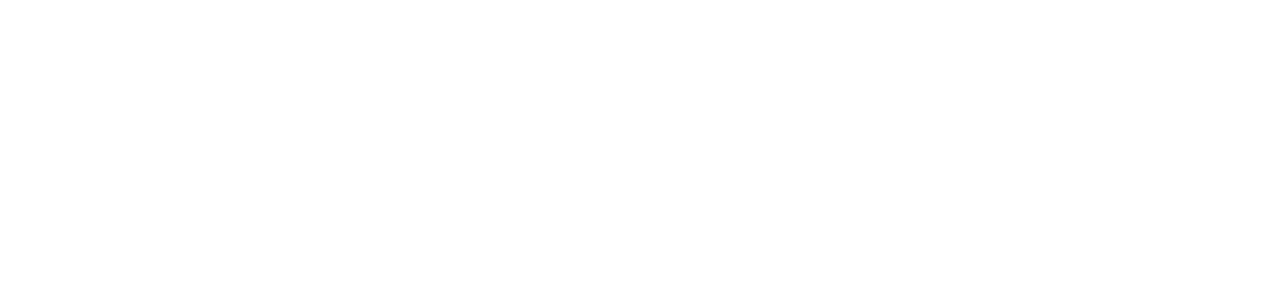
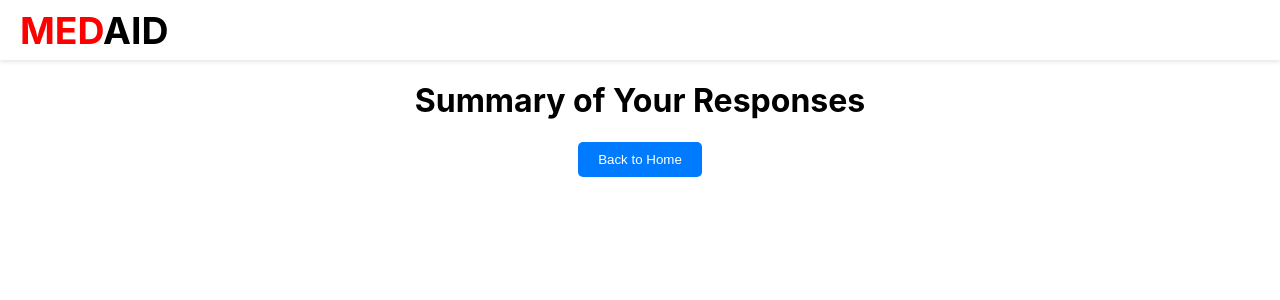
Before and after one commit to AzmayenSabil/Medaid-Assistant-App-Python-React, a React (Create React App) app in the folder client/: page /summary in a window 1280 px wide. Before the commit this address had no page. Shown: the top 300 px of the page. Built offline with nearby package versions, Linux system fonts and the light colour scheme; the HTML template or start-up script is replaced by a standard one.

Commit message:
working on summary

```diff
--- a/client/package.json
+++ b/client/package.json
@@ -9,7 +9,7 @@
     "axios": "^1.6.0",
     "react": "^18.2.0",
     "react-dom": "^18.2.0",
-    "react-router-dom": "^6.10.0",
+    "react-router-dom": "^6.23.1",
     "react-scripts": "5.0.1",
     "web-vitals": "^2.1.4"
   },
--- a/client/src/App.js
+++ b/client/src/App.js
@@ -6,6 +6,7 @@ import Form from './components/form/Form';
 import ChiefComplaint from './components/chiefComplaint/ChiefComplaint';
 // import QuestioningLayout from './components/questionGen/QuestioningLayout';
 import QuestioningLayoutModified from './components/questionGen/QuestioningLayoutModified';
+import Summary from './components/summary/Summary'
 
 import FamilyHistory from './components/familyHistory/FamilyHistory';
 
@@ -20,6 +21,7 @@ function App() {
           {/* <Route exact path="/questions" element={<QuestioningLayout />} /> */}
           <Route exact path="/questions" element={<QuestioningLayoutModified />} />
           <Route exact path="/familyHistory" element={<FamilyHistory />} />
+          <Route exact path="/summary" element={<Summary />} />
         </Routes>
       </BrowserRouter>
     </div>
--- a/client/src/components/questionGen/QuestioningLayoutModified.jsx
+++ b/client/src/components/questionGen/QuestioningLayoutModified.jsx
@@ -1,20 +1,24 @@
 import React, { useState, useEffect } from "react";
 import axios from "axios";
+import { useNavigate } from "react-router-dom";
 import Navbar from "../navbar/Navbar.jsx"; // Import the Navbar component
 import "./styles/questioningLayout.css"; // Import the CSS file for styling
 
 const QuestioningLayout = () => {
   const [questions, setQuestions] = useState([]);
   const [currentQuestionIndex, setCurrentQuestionIndex] = useState(0);
-  const [answers, setAnswers] = useState([]);
+  const navigate = useNavigate();
 
   useEffect(() => {
     const fetchData = async () => {
       try {
         const response = await axios.get("http://localhost:5000/questions");
-        setQuestions(response.data);
-        console.log(response.data)
-        setAnswers(new Array(response.data.length).fill(""));
+        setQuestions(
+          response.data.map((question) => ({
+            ...question,
+            response: "",
+          }))
+        );
       } catch (error) {
         console.error("Error:", error);
       }
@@ -32,28 +36,24 @@ const QuestioningLayout = () => {
   };
 
   const handleSaveAnswer = (event) => {
-    const updatedAnswers = [...answers];
-    updatedAnswers[currentQuestionIndex] = event.target.value;
-    setAnswers(updatedAnswers);
+    const updatedQuestions = [...questions];
+    updatedQuestions[currentQuestionIndex].response = event.target.value;
+    setQuestions(updatedQuestions);
+    console.log("Updated Questions:", updatedQuestions);
   };
 
   const handleFinish = () => {
-    console.log("Answers:", answers);
+    navigate("/summary", { state: { questions } });
   };
 
   return (
     <div>
       <Navbar /> {/* Render the Navbar component */}
       <div className="center-container">
-        {" "}
-        {/* Center the question container */}
         <div className="container">
           <h1 className="header">Question {currentQuestionIndex + 1}</h1>
           {questions.length > 0 && (
             <div className="question-box">
-              {/* <h2 className="question-title">
-                Question {currentQuestionIndex + 1}
-              </h2> */}
               <h3 className="question-text">
                 {questions[currentQuestionIndex].text}
               </h3>
@@ -64,6 +64,9 @@ const QuestioningLayout = () => {
                       type="radio"
                       name={`answer-${currentQuestionIndex}`}
                       value="Yes"
+                      checked={
+                        questions[currentQuestionIndex].response === "Yes"
+                      }
                       onChange={handleSaveAnswer}
                     />
                     <span className="question-radio-label">Yes</span>
@@ -73,6 +76,9 @@ const QuestioningLayout = () => {
                       type="radio"
                       name={`answer-${currentQuestionIndex}`}
                       value="No"
+                      checked={
+                        questions[currentQuestionIndex].response === "No"
+                      }
                       onChange={handleSaveAnswer}
                     />
                     <span className="question-radio-label">No</span>
@@ -87,6 +93,9 @@ const QuestioningLayout = () => {
                           type="radio"
                           name={`answer-${currentQuestionIndex}`}
                           value={answer}
+                          checked={
+                            questions[currentQuestionIndex].response === answer
+                          }
                           onChange={handleSaveAnswer}
                         />
                         <span className="question-radio-label">{answer}</span>
@@ -99,7 +108,7 @@ const QuestioningLayout = () => {
                   type="text"
                   placeholder="Type your answer here"
                   className="question-input"
-                  value={answers[currentQuestionIndex]}
+                  value={questions[currentQuestionIndex].response}
                   onChange={handleSaveAnswer}
                 />
               )}
--- /dev/null
+++ b/client/src/components/summary/Summary.jsx
@@ -0,0 +1,36 @@
+import React from "react";
+import { useLocation, useNavigate } from "react-router-dom";
+import Navbar from "../navbar/Navbar.jsx"; // Import the Navbar component
+
+
+const Summary = () => {
+  const location = useLocation();
+  const navigate = useNavigate();
+  const { questions } = location.state || { questions: [] };
+
+  const handleBackToHome = () => {
+    navigate("/");
+  };
+
+  return (
+    <div>
+      <Navbar />
+      <div className="summary-container">
+        <h1>Summary of Your Responses</h1>
+        {questions.map((question, index) => (
+          <div key={index} className="summary-question">
+            <h2>{question.text}</h2>
+            <p>
+              <strong>Answer:</strong> {question.response}
+            </p>
+          </div>
+        ))}
+        <button className="button" onClick={handleBackToHome}>
+          Back to Home
+        </button>
+      </div>
+    </div>
+  );
+};
+
+export default Summary;
```
Also changed, not shown: client/src/components/summary/style.css (added), 1 other file (tests, documents, lock files or other folders).
